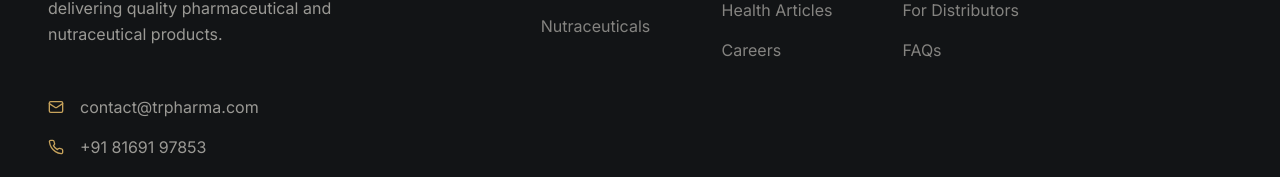
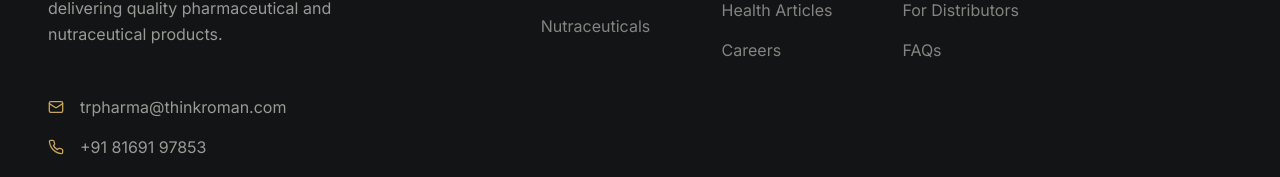
Before and after one commit to thinkRoman/TrPharma, a Next.js app: page / in a window 1280 px wide. Shown: the part 3979-4156 px from the top of the page. Built offline with nearby package versions, Linux system fonts and the light colour scheme; no server answers.

Commit message:
Update footer links and contact information

```diff
--- a/src/components/Footer.tsx
+++ b/src/components/Footer.tsx
@@ -29,7 +29,7 @@ const footerLinks = {
   support: [
     { label: 'Contact Us', href: '/contact-us' },
     { label: 'For Healthcare Professionals', href: '#' },
-    { label: 'For Distributors', href: '#' },
+    { label: 'For Distributors', href: 'https://pharmacy.thinkroman.com/distributor-form' },
     { label: 'FAQs', href: '#' },
   ],
   legal: [
@@ -42,7 +42,7 @@ const footerLinks = {
 const socialLinks = [
   { icon: Linkedin, href: 'https://www.linkedin.com/company/thinkroman/', label: 'LinkedIn' },
   { icon: Twitter, href: 'https://twitter.com/thinkRoman', label: 'Twitter' },
-  { icon: Instagram, href: 'https://www.instagram.com/tr.thinkroman/', label: 'Instagram' },
+  { icon: Instagram, href: 'https://www.instagram.com/trpharma187/', label: 'Instagram' },
   { icon: Youtube, href: 'https://www.youtube.com/@ThinkRomanTV', label: 'YouTube' },
 ];
 
@@ -72,7 +72,7 @@ export function Footer() {
             <div className='space-y-4 pt-4'>
               <div className='flex items-center gap-4 text-primary-foreground/60'>
                 <Mail className='w-4 h-4 text-accent' />
-                <span>contact@trpharma.com</span>
+                <span>trpharma@thinkroman.com</span>
               </div>
               <div className='flex items-center gap-4 text-primary-foreground/60'>
                 <Phone className='w-4 h-4 text-accent' />
```
